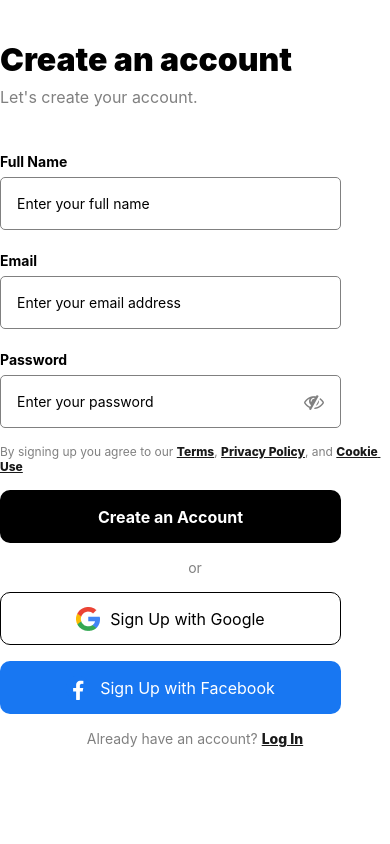
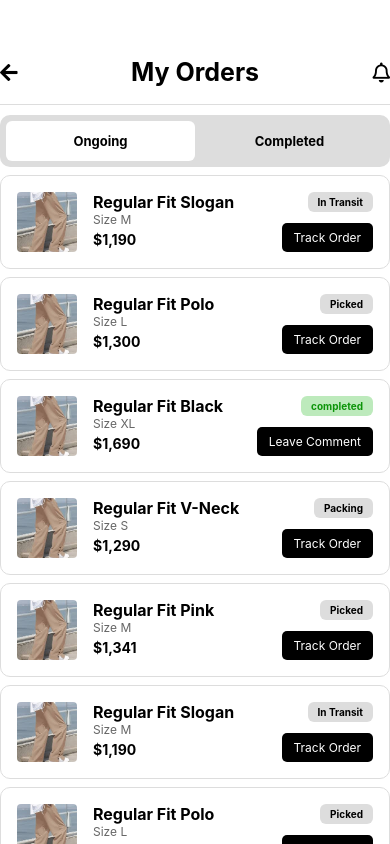
Before and after one commit to abdrhxyii/Rochell, a React Native app: screen /MyOrder in a window 390 px wide. Built offline with nearby package versions, Linux system fonts and the light colour scheme.

Commit message:
order screen and eas build confis updated

```diff
--- a/App.tsx
+++ b/App.tsx
@@ -18,6 +18,8 @@ import CustomerserviceScreen from './Src/Screens/CustomerserviceScreen/Customers
 import ProductDetailScreen from './Src/Screens/ProductDetailScreen/ProductDetailScreen';
 import AddressScreen from './Src/Screens/AddressScreen/AddressScreen';
 import { Home, Search, Heart, ShoppingBag, CircleUser } from 'lucide-react-native';
+import MyDetailScreen from './Src/Screens/MyDetailScreen/MyDetailScreen';
+import MyOrder from './Src/Screens/MyOrder/MyOrder';
 
 const Tab = createBottomTabNavigator();
 const Stack = createNativeStackNavigator();
@@ -83,6 +85,8 @@ export default function App() {
         <Stack.Screen name="ProductDetail" component={ProductDetailScreen} />
         <Stack.Screen name="Address" component={AddressScreen} />
         <Stack.Screen name="Main" component={TabNavigator} />
+        <Stack.Screen name="MyDetail" component={MyDetailScreen} />
+        <Stack.Screen name="MyOrder" component={MyOrder} />
       </Stack.Navigator>
     </NavigationContainer>
   );
--- a/Src/Screens/AccountScreen/AccountScreen.tsx
+++ b/Src/Screens/AccountScreen/AccountScreen.tsx
@@ -1,6 +1,5 @@
-import { View, Text, StyleSheet, TouchableOpacity, FlatList, SafeAreaView } from 'react-native';
+import { Text, StyleSheet, TouchableOpacity, FlatList, SafeAreaView, View } from 'react-native';
 import React from 'react';
-import PrimaryButton from '../../Components/PrimaryButton/PrimaryButton';
 import Header from '../../Components/HeaderComponent/Header';
 import {
   Package,
@@ -10,27 +9,39 @@ import {
   Bell,
   HelpCircle,
   LifeBuoy,
-  LogOut
+  LogOut,
+  ChevronRight
 } from 'lucide-react-native';
+import { useNavigation, ParamListBase } from '@react-navigation/native';
+import { NativeStackNavigationProp } from '@react-navigation/native-stack';
 
 const accountItem = [
-  { id: '1', icon: Package, name: 'My Orders' },
-  { id: '2', icon: User, name: 'My Details' },
-  { id: '3', icon: MapPin, name: 'Address Book' },
-  { id: '4', icon: CreditCard, name: 'Payment Methods' },
-  { id: '5', icon: Bell, name: 'Notifications' },
-  { id: '6', icon: HelpCircle, name: 'FAQs' },
-  { id: '7', icon: LifeBuoy, name: 'Help Center' },
-  { id: '8', icon: LogOut, name: 'Logout' }
+  { id: '1', icon: Package, name: 'My Orders', route: 'MyOrder' },
+  { id: '2', icon: User, name: 'My Details', route: 'MyDetail'},
+  { id: '3', icon: MapPin, name: 'Address Book', route: 'MyDetail' },
+  { id: '4', icon: CreditCard, name: 'Payment Methods', route: 'MyDetail' },
+  { id: '5', icon: Bell, name: 'Notifications', route: 'MyDetail' },
+  { id: '6', icon: HelpCircle, name: 'FAQs', route: 'MyDetail' },
+  { id: '7', icon: LifeBuoy, name: 'Help Center', route: 'MyDetail' },
+  { id: '8', icon: LogOut, name: 'Logout', route: 'MyDetail' }
 ];
 
 const AccountScreen = () => {
+  const navigate = useNavigation<NativeStackNavigationProp<ParamListBase>>();
+
+  const handlePress = (route: string) => {
+    navigate.navigate(route);
+  };
+
   const renderAccountItem = ({ item }: any) => {
     const IconComponent = item.icon;
     return (
-      <TouchableOpacity style={styles.itemContainer}>
-        <IconComponent size={24} style={styles.itemIcon} />
-        <Text>{item.name}</Text>
+      <TouchableOpacity style={styles.itemContainer} onPress={() => handlePress(item.route)} activeOpacity={1}>
+        <IconComponent color="#000" size={24} style={styles.itemIcon} />
+        <Text style={styles.itemText}>{item.name}</Text>
+        <View style={styles.chevronContainer}>
+          <ChevronRight color="#000" size={24} />
+        </View>
       </TouchableOpacity>
     );
   };
@@ -58,14 +69,22 @@ const styles = StyleSheet.create({
     backgroundColor: 'white',
   },
   itemContainer: {
-    display: 'flex',
     flexDirection: 'row',
+    alignItems: 'center',
     paddingVertical: 18,
-    alignItems: 'center',
     borderBottomWidth: 1,
     borderColor: '#ddd',
+    justifyContent: 'space-between',
   },
   itemIcon: {
     marginRight: 10,
   },
+  itemText: {
+    fontSize: 16,
+    color: '#333',
+    flex: 1,
+  },
+  chevronContainer: {
+    marginLeft: 10,
+  },
 });
--- a/Src/Screens/CustomerserviceScreen/CustomerserviceScreen.tsx
+++ b/Src/Screens/CustomerserviceScreen/CustomerserviceScreen.tsx
@@ -97,7 +97,7 @@ const styles = StyleSheet.create({
   container: {
     flex: 1,
     paddingTop: 40,
-    padding: 27,
+    padding: 16,
     backgroundColor: 'white',
   },
   messagesContainer: {
--- a/Src/Screens/HomeScreen/HomeScreen.tsx
+++ b/Src/Screens/HomeScreen/HomeScreen.tsx
@@ -139,7 +139,7 @@ const styles = StyleSheet.create({
   container: {
     flex: 1,
     paddingTop: 40,
-    padding: 14,
+    padding: 16,
     backgroundColor: 'white',
   },
   inputContainer: {
--- a/Src/Screens/MyDetailScreen/MyDetailScreen.tsx
+++ b/Src/Screens/MyDetailScreen/MyDetailScreen.tsx
@@ -12,7 +12,7 @@ const MyDetailScreen = () => {
     const [dateString, setDateString] = useState('');
 
     const onChange = (event: any, selectedDate: any) => {
-      const currentDate = selectedDate || date // if user selected date or else current date (today)
+      const currentDate = selectedDate || date
       setShow(Platform.OS === 'ios')
       setDate(currentDate);
 
@@ -83,7 +83,7 @@ const MyDetailScreen = () => {
       </View>
 
       <View style={styles.primaryButtonBottom}>
-        <PrimaryButton text="Submit"/>
+        <PrimaryButton text="Submit" width={'100%'}/>
       </View>
       </ScrollView>
     </SafeAreaView>
@@ -96,7 +96,7 @@ const styles = StyleSheet.create({
     container: {
         flex: 1,
         paddingTop: 40,
-        padding: 27,
+        padding: 16,
         backgroundColor: 'white',
       },
     inputFieldText: {
@@ -113,7 +113,7 @@ const styles = StyleSheet.create({
         marginBottom: 16,
       },
     primaryButtonBottom: {
-        marginTop: 20
+        marginTop: 20,
     },
     pickerContainer: {
         width: '100%',
--- /dev/null
+++ b/Src/Screens/MyOrder/MyOrder.tsx
@@ -0,0 +1,172 @@
+import React, { useState } from 'react';
+import { View, Text, Image, StyleSheet, FlatList, TouchableOpacity, SafeAreaView } from 'react-native';
+import Header from '../../Components/HeaderComponent/Header'
+
+const orderData = [
+    { id: '1', name: 'Regular Fit Slogan', size: 'Size M', price: '$1,190', status: 'In Transit' },
+    { id: '2', name: 'Regular Fit Polo', size: 'Size L', price: '$1,300', status: 'Picked' },
+    { id: '3', name: 'Regular Fit Black', size: 'Size XL', price: '$1,690', status: 'completed' },
+    { id: '4', name: 'Regular Fit V-Neck', size: 'Size S', price: '$1,290', status: 'Packing' },
+    { id: '5', name: 'Regular Fit Pink', size: 'Size M', price: '$1,341', status: 'Picked' },
+    { id: '6', name: 'Regular Fit Slogan', size: 'Size M', price: '$1,190', status: 'In Transit' },
+    { id: '7', name: 'Regular Fit Polo', size: 'Size L', price: '$1,300', status: 'Picked' },
+    { id: '8', name: 'Regular Fit Black', size: 'Size XL', price: '$1,690', status: 'In Transit' },
+    { id: '9', name: 'Regular Fit V-Neck', size: 'Size S', price: '$1,290', status: 'Packing' },
+    { id: '10', name: 'Regular Fit Pink', size: 'Size M', price: '$1,341', status: 'Picked' },
+  ];
+
+  const OrderItem = ({ item }: any) => {
+    const statusContainerStyle = item.status === 'completed' ? styles.statusContainerCompleted : styles.statusContainerDefault;
+    const statusTextStyle = item.status === 'completed' ? styles.statusTextCompleted : styles.statusTextDefault;
+
+    return (
+      <View style={styles.itemContainer}>
+        <Image source={require('../../../assets/trousere.jpeg')} style={styles.image} />
+        <View style={styles.itemDetails}>
+          <Text style={styles.itemName}>{item.name}</Text>
+          <Text style={styles.itemSize}>{item.size}</Text>
+          <Text style={styles.itemPrice}>{item.price}</Text>
+        </View>
+        <View style={statusContainerStyle}>
+          <Text style={statusTextStyle}>{item.status}</Text>
+        </View>
+        <TouchableOpacity style={styles.trackButton}>
+          <Text style={styles.trackButtonText}>{item.status === 'completed' ? 'Leave Comment' : 'Track Order'}</Text>
+        </TouchableOpacity>
+      </View>
+    );
+  };
+
+const MyOrder = () => {
+    const [activeTab, setActiveTab] = useState('Ongoing');
+  return (
+    <SafeAreaView style={styles.container}>
+        <Header loggedIn="true" leftIcon="arrow-left" rightIcon="bell" centerText="My Orders"/>
+      <View style={styles.tabContainer}>
+        <TouchableOpacity
+          activeOpacity={1}
+          style={[styles.tab, activeTab === 'Ongoing' && styles.activeTab]}
+          onPress={() => setActiveTab('Ongoing')}
+        >
+          <Text style={styles.tabText}>Ongoing</Text>
+        </TouchableOpacity>
+        <TouchableOpacity
+          activeOpacity={1}
+          style={[styles.tab, activeTab === 'Completed' && styles.activeTab]}
+          onPress={() => setActiveTab('Completed')}
+        >
+          <Text style={styles.tabText}>Completed</Text>
+        </TouchableOpacity>
+      </View>
+      <FlatList
+        data={orderData}
+        renderItem={({ item }) => <OrderItem item={item} />}
+        keyExtractor={item => item.id}
+        showsVerticalScrollIndicator={false}
+      />
+    </SafeAreaView>
+  )
+}
+
+export default MyOrder
+
+const styles = StyleSheet.create({
+    container: {
+        flex: 1,
+        paddingTop: 40,
+        padding: 16,
+        backgroundColor: 'white',
+    },
+    tabContainer: {
+      flexDirection: 'row',
+      backgroundColor: '#ddd',
+      marginBottom: 8,
+      borderRadius: 10,
+      marginTop: 10,
+      padding: 6,
+    },
+    tab: {
+      flex: 1,
+      paddingVertical: 12,
+      alignItems: 'center',
+    },
+    activeTab: {
+      backgroundColor: '#fff',
+      borderRadius: 6,
+    },
+    tabText: {
+      fontSize: 13,
+      fontWeight: 'bold'
+    },
+    itemContainer: {
+      flexDirection: 'row',
+      backgroundColor: '#fff',
+      padding: 16,
+      marginBottom: 8,
+      borderWidth: 1,
+      borderColor: '#ddd',
+      borderRadius: 10,
+    },
+    image: {
+      width: 60,
+      height: 60,
+      borderRadius: 4,
+    },
+    itemDetails: {
+      marginLeft: 16,
+      flex: 1,
+    },
+    itemName: {
+      fontSize: 16,
+      fontWeight: 'bold',
+    },
+    itemSize: {
+      fontSize: 12,
+      color: '#666',
+    },
+    itemPrice: {
+      fontSize: 14,
+      fontWeight: 'bold',
+      marginTop: 4,
+    },
+    statusContainerDefault: {
+      position: 'absolute',
+      top: 16,
+      right: 16,
+      backgroundColor: '#ddd',
+      padding: 4,
+      paddingHorizontal: 10,
+      borderRadius: 6,
+    },
+    statusContainerCompleted: {
+      position: 'absolute',
+      top: 16,
+      right: 16,
+      backgroundColor: '#BDEABC',
+      padding: 4,
+      paddingHorizontal: 10,
+      borderRadius: 6,
+    },
+    statusTextDefault: {
+      fontSize: 10,
+      fontWeight: 'bold'
+    },
+    statusTextCompleted: {
+      fontSize: 10,
+      fontWeight: 'bold',
+      color: '#0C9409'
+    },
+    trackButton: {
+      position: 'absolute',
+      bottom: 16,
+      right: 16,
+      backgroundColor: '#000',
+      paddingHorizontal: 12,
+      paddingVertical: 7,
+      borderRadius: 5,
+    },
+    trackButtonText: {
+      color: '#fff',
+      fontSize: 12,
+    },
+  });
--- a/Src/Screens/ProductDetailScreen/ProductDetailScreen.tsx
+++ b/Src/Screens/ProductDetailScreen/ProductDetailScreen.tsx
@@ -3,6 +3,7 @@ import React, {useState} from 'react'
 import Header from '../../Components/HeaderComponent/Header';
 import Icon from 'react-native-vector-icons/FontAwesome5';
 import PrimaryButton from '../../Components/PrimaryButton/PrimaryButton';
+import { Heart } from 'lucide-react-native';
 
 const ProductDetailScreen = () => {
     const [labelsize, setLabelsize] = useState(null);
@@ -14,11 +15,11 @@ const ProductDetailScreen = () => {
     <SafeAreaView style={styles.container}>
         <Header loggedIn="true" leftIcon="arrow-left" rightIcon="bell" centerText="Details"/>
         <Image
-            source={require('../../../assets/tshirt.jpg')} // Replace with the actual image URL
+            source={require('../../../assets/tshirt.jpg')}
             style={styles.image}
         />
         <TouchableOpacity style={styles.favoriteIcon}>
-            <Icon name="heart" size={20} color="#000" />
+            <Heart color="#000" size={20} />
         </TouchableOpacity>
 
         <View style={styles.detailsContainer}>
@@ -65,7 +66,7 @@ const styles = StyleSheet.create({
     container: {
         flex: 1,
         paddingTop: 40,
-        padding: 27,
+        padding: 16,
         backgroundColor: 'white',
     },
     image: {
@@ -73,6 +74,7 @@ const styles = StyleSheet.create({
         height: 350,
         resizeMode: 'cover',
         borderRadius: 10,
+        marginTop: 5,
       },
       detailsContainer: {
         paddingVertical: 10
@@ -136,7 +138,7 @@ const styles = StyleSheet.create({
       favoriteIcon: {
         position: 'absolute',
         top: 120,
-        right: 40,
+        right: 30,
         backgroundColor: '#fff',
         borderRadius: 20,
         padding: 6,
@@ -144,7 +146,7 @@ const styles = StyleSheet.create({
       cartContainer: {
         display: 'flex',
         flexDirection: 'row',
-        padding: 10,
+        paddingVertical: 8,
         justifyContent: 'space-between',
         bottom: -65,
         borderTopWidth: 1,
--- a/Src/Screens/SavedScreen/SavedScreen.tsx
+++ b/Src/Screens/SavedScreen/SavedScreen.tsx
@@ -29,7 +29,7 @@ const styles = StyleSheet.create({
   container: {
       flex: 1,
       paddingTop: 40,
-      padding: 27,
+      padding: 16,
       backgroundColor: 'white',
     },
   content: {
```
Also changed, not shown: app.json (+7 -1 lines), eas.json (added, +25 -0 lines), package.json (+8 -12 lines), 46 other files (tests, documents, lock files or other folders).
